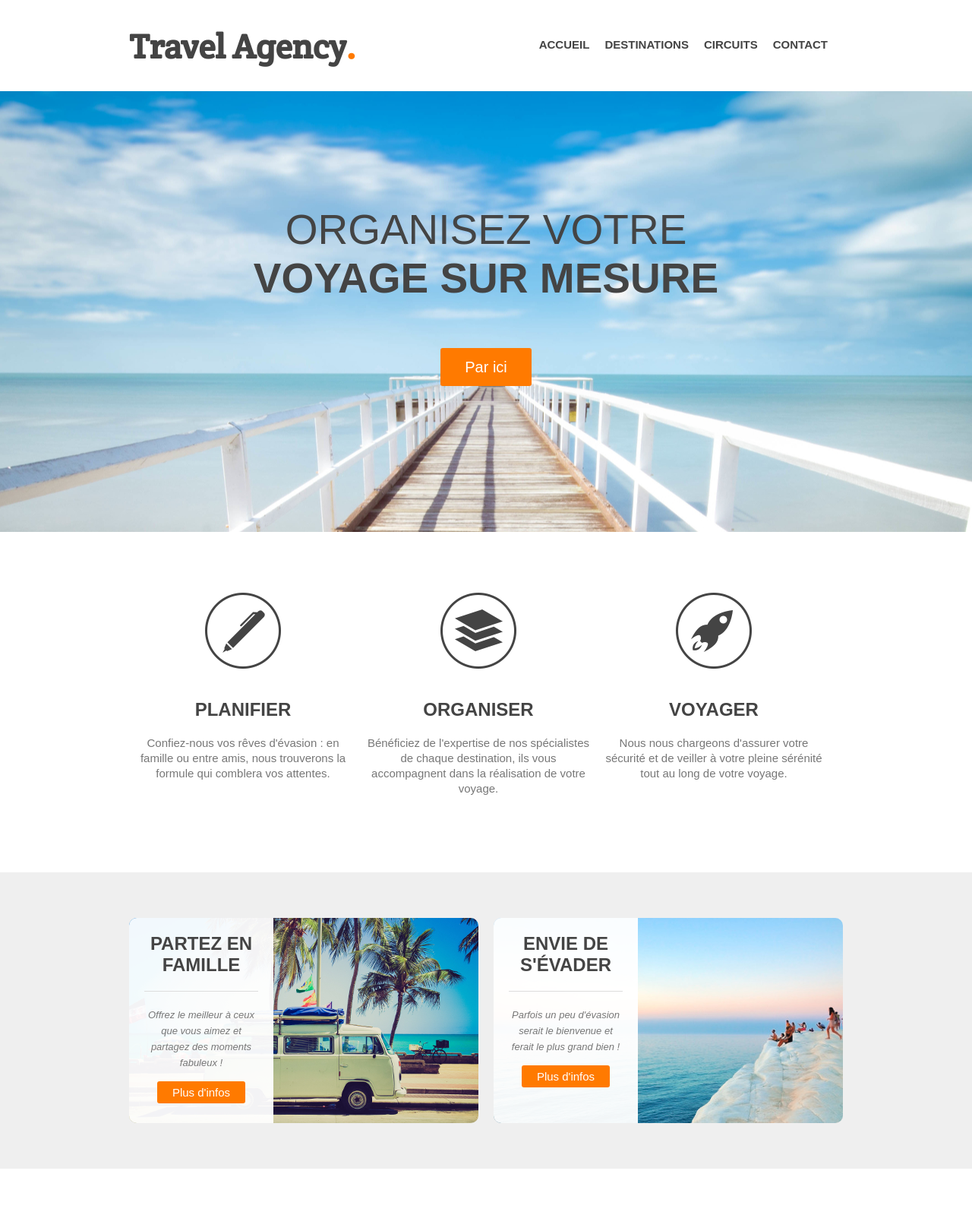
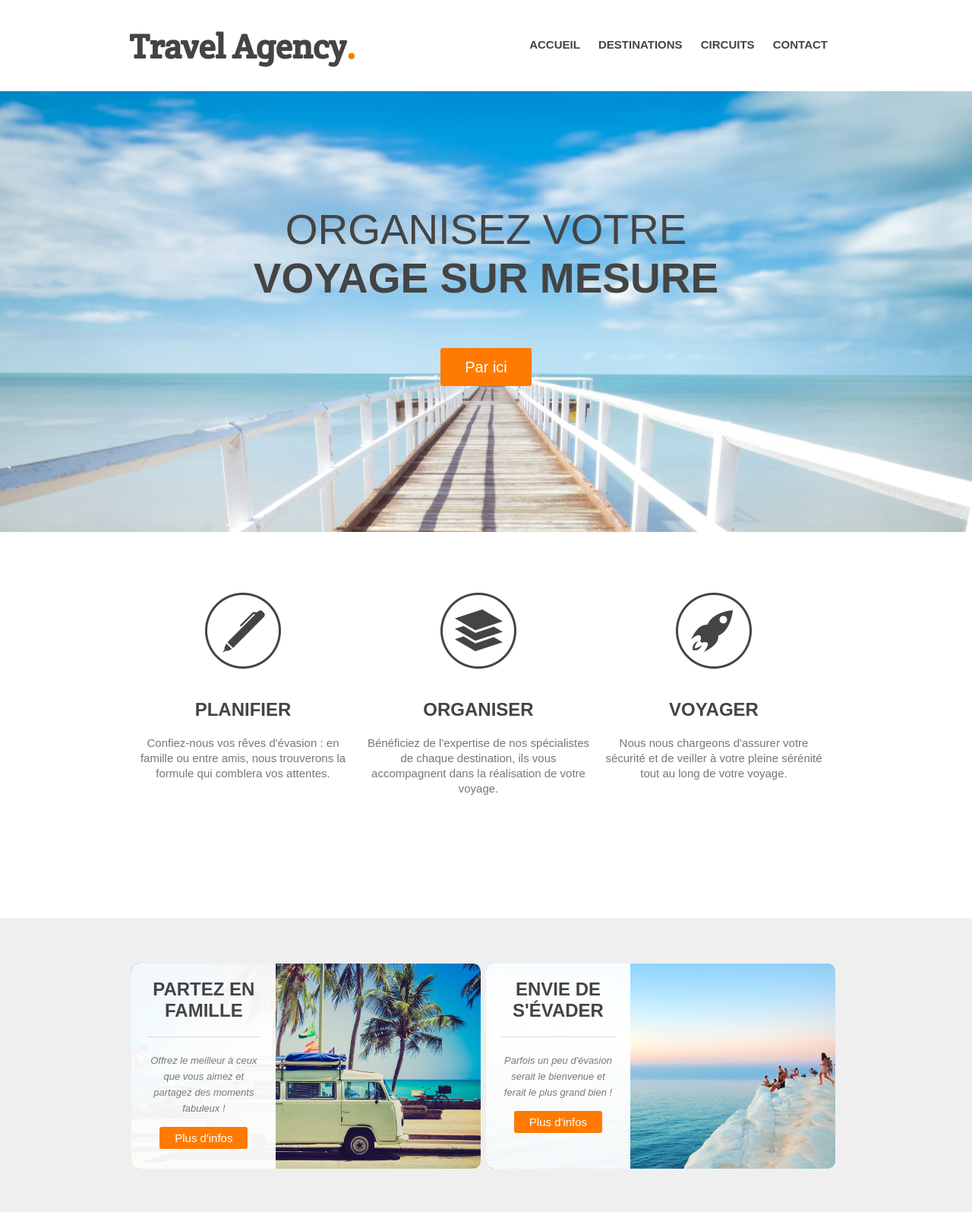
Before and after one commit to drucimimi/voyage, a plain HTML site: page index.html in a window 1280 px wide. Shown: the top 1595 px of the page at 76% size. Drawn offline with Linux system fonts and the light colour scheme.

Commit message:
Update files

```diff
--- a/assets/css/styles.css
+++ b/assets/css/styles.css
@@ -59,7 +59,7 @@ small{
   font-size: 13px;
   font-style: italic;
 }
-/* HEDAER */
+/* HEADER */
 header{
   height: 120px;
 }
@@ -67,15 +67,12 @@ header h1{
   float: left;
   margin-top: 32px;
 }
-header nav{
+header .nav{
   float: right;
   margin-top: 50px;
 }
-header nav ul li{
+header .nav a{
   display: inline-block;
-  float: left;
-}
-header nav ul li a{
   text-transform: uppercase;
   font-weight: bold;
   margin-right: 20px;
@@ -110,10 +107,10 @@ header nav ul li a{
 }
 
 /* STEPS */
-#steps ul{
+#steps{
   margin: 80px 0;
 }
-#steps ul li{
+#steps > div div{
   width: 300px;
   float: left;
   padding-top: 140px;
@@ -123,7 +120,6 @@ header nav ul li a{
 #steps h4{
   text-transform: uppercase;
   margin-bottom: 20px;
-
 }
 #steps p{
   margin-bottom: 20px;
@@ -143,15 +139,17 @@ header nav ul li a{
   background-color: #efefef;
   padding: 60px 0;
 }
+#possibilities > div{
+  display: flex;
+  justify-content: space-around;
+}
 #possibilities article{
   width: 460px;
   height: 270px;
   float: left;
   border-radius: 10px;
 }
-#possibilities article:first-child{
-  margin-right: 20px;
-}
+
 .overlay{
   background: rgba(255,255,255,0.95);
   height: 100%;
--- a/index.html
+++ b/index.html
@@ -11,14 +11,13 @@
     <header>
       <div class="wrapper"> <!-- conteneur invisible -->
         <h1>Travel Agency<span class="orange">.</span></h1>
-        <nav>
-          <ul>
-            <li><a href="#main-image">Accueil</a></li>
-            <li><a href="#steps">Destinations</a></li>
-            <li><a href="#possibilities">Circuits</a></li>
-            <li><a href="#contact">Contact</a></li>
-          </ul>
-        </nav>
+        <a href="#" class="menu-ico"></a>
+        <div class="nav">
+          <a href="#main-image">Accueil</a>
+          <a href="#steps">Destinations</a>
+          <a href="#possibilities">Circuits</a>
+          <a href="#contact">Contact</a>
+        </div>
       </div>
     </header>
 
@@ -31,26 +30,26 @@
 
     <section id="steps">
       <div class="wrapper">
-        <ul>
-          <li id="step-1">
+        <div id="step-1">
           <h4>Planifier</h4>
           <p>Confiez-nous vos rêves d'évasion : en famille ou entre amis,
           nous trouverons la formule qui comblera vos attentes.</p>
-          </li>
-          <li id="step-2">
+        </div>
+        <div id="step-2">
           <h4>Organiser</h4>
           <p>Bénéficiez de l'expertise de nos spécialistes de chaque destination,
           ils vous accompagnent dans la réalisation de votre voyage.</p>
-          </li>
-          <li id="step-3">
+          </div>
+        <div id="step-3">
           <h4>Voyager</h4>
           <p>Nous nous chargeons d'assurer votre sécurité et de veiller à votre
           pleine sérénité tout au long de votre voyage.</p>
-          </li>
+          </div>
         <div class="clear"></div>
-        </ul>
       </div>
     </section>
+
+    <div class="clear"></div>
 
     <section id="possibilities">
       <div class="wrapper">
@@ -103,7 +102,7 @@
       <div class="wrapper">
         <h1>Travel Agency<span class="orange">.</span></h1>
         <div class="copyright">
-          Copyright 2016, Tous droits réservés.
+          © 2021, Tous droits réservés.
         </div>
       </div>
     </footer>
```
Lines whose indentation alone changed are shown as unchanged.
